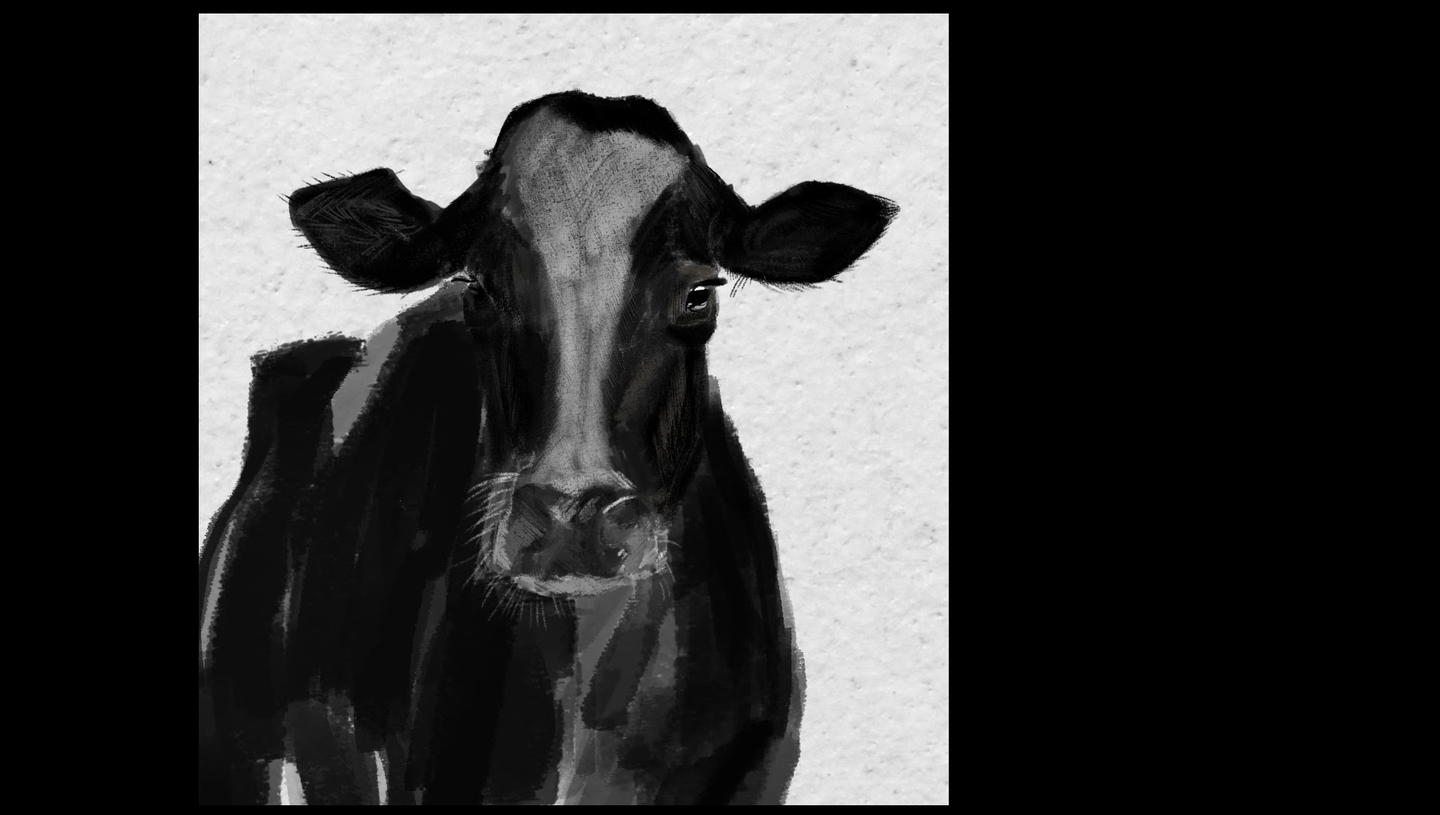
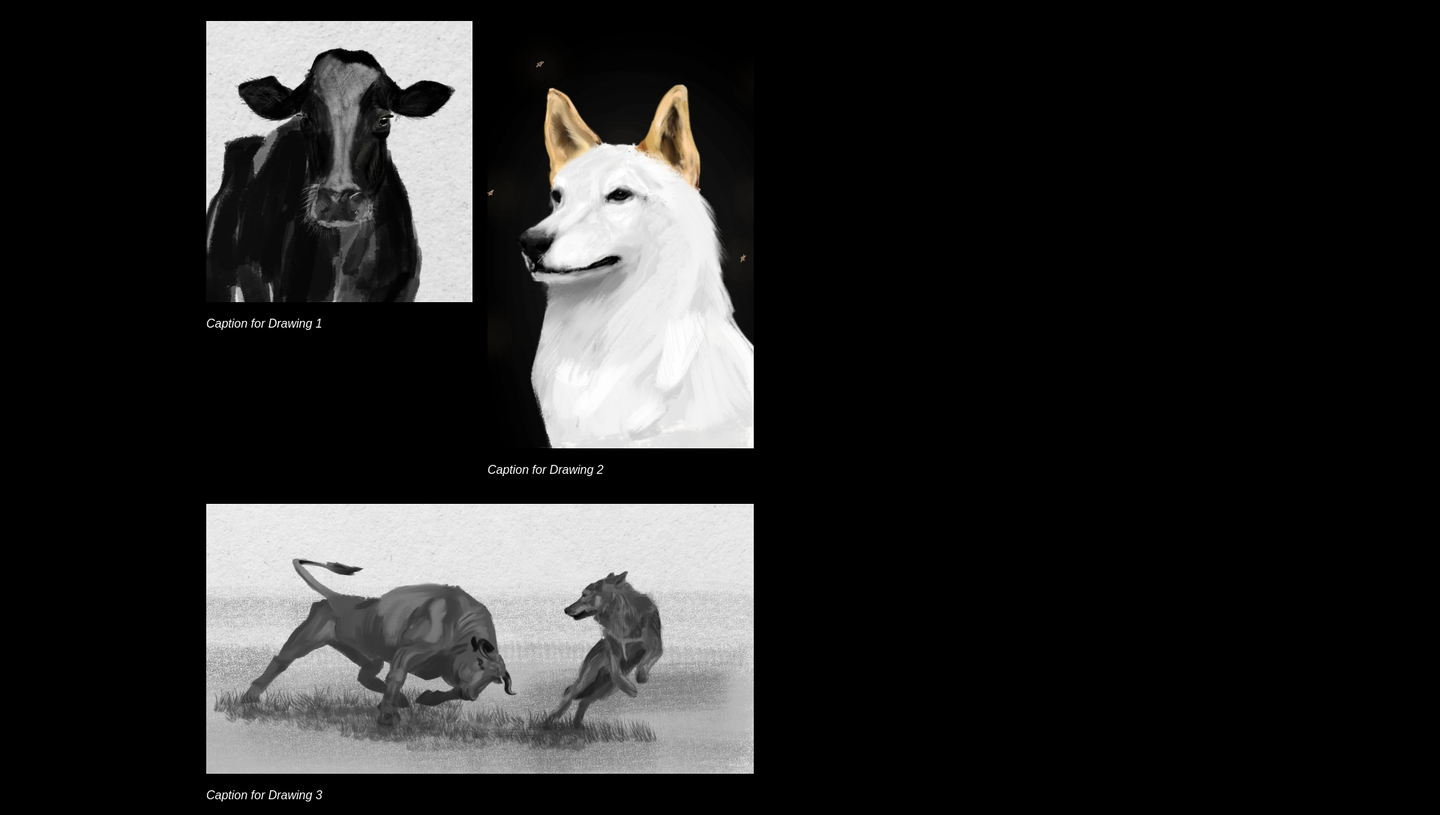
Before and after one commit to COS715/Website, a plain HTML site: page drawings.html in a window 1280 px wide. Shown: the part 213-1300 px from the top of the page at 75% size, 1920 px wide, since content can reach past the window. Drawn offline with Linux system fonts and the light colour scheme.

Commit message:
Add files via upload

```diff
--- a/drawings.html
+++ b/drawings.html
@@ -34,19 +34,20 @@
     <div class="container fade in">
         <h1 class="thin-heading">My Drawings</h1>
         <div class="drawings-gallery">
-			<div class="drawing-item1">
-				<img src="images/cow.jpg" alt="Drawing 1">
+			<div class="drawing-item">
+				<img src="images/cow.jpg" alt="Drawing 1" class="resizable">
 				<p class="caption"><em>Caption for Drawing 1</em></p>
 			</div>
-			<div class="drawing-item2">
-				<img src="images/wolf.jpg" alt="Drawing 2">
+			<div class="drawing-item">
+				<img src="images/wolf.jpg" alt="Drawing 2" class="resizable">
 				<p class="caption"><em>Caption for Drawing 2</em></p>
 			</div>
-			<div class="drawing-item3">
-				<img src="images/bullandwolf.jpg" alt="Drawing 3">
+			<div class="drawing-item">
+				<img src="images/bullandwolf.jpg" alt="Drawing 3" class="resizable">
 				<p class="caption"><em>Caption for Drawing 3</em></p>
 			</div>
 		</div>
+
             <!-- Add more drawings as needed -->
         </div>
     </div>
--- a/styles.css
+++ b/styles.css
@@ -156,6 +156,21 @@ h1, h2 {
     opacity: 1;
     transform: translateY(0); /* Возвращаем в исходное положение при появлении */
 }
+.drawings-gallery {
+    display: flex;
+    flex-wrap: wrap;
+    justify-content: space-between;
+}
+
+.drawing-item {
+    flex: 1 1 45%; /* Adjusts the width of each item */
+    margin: 10px;  /* Adds space between items */
+}
+
+.resizable {
+    width: 100%;   /* Makes the images responsive */
+    height: auto;  /* Maintains aspect ratio */
+}
 
 .caption {
     color: white; /* Caption color */
```
